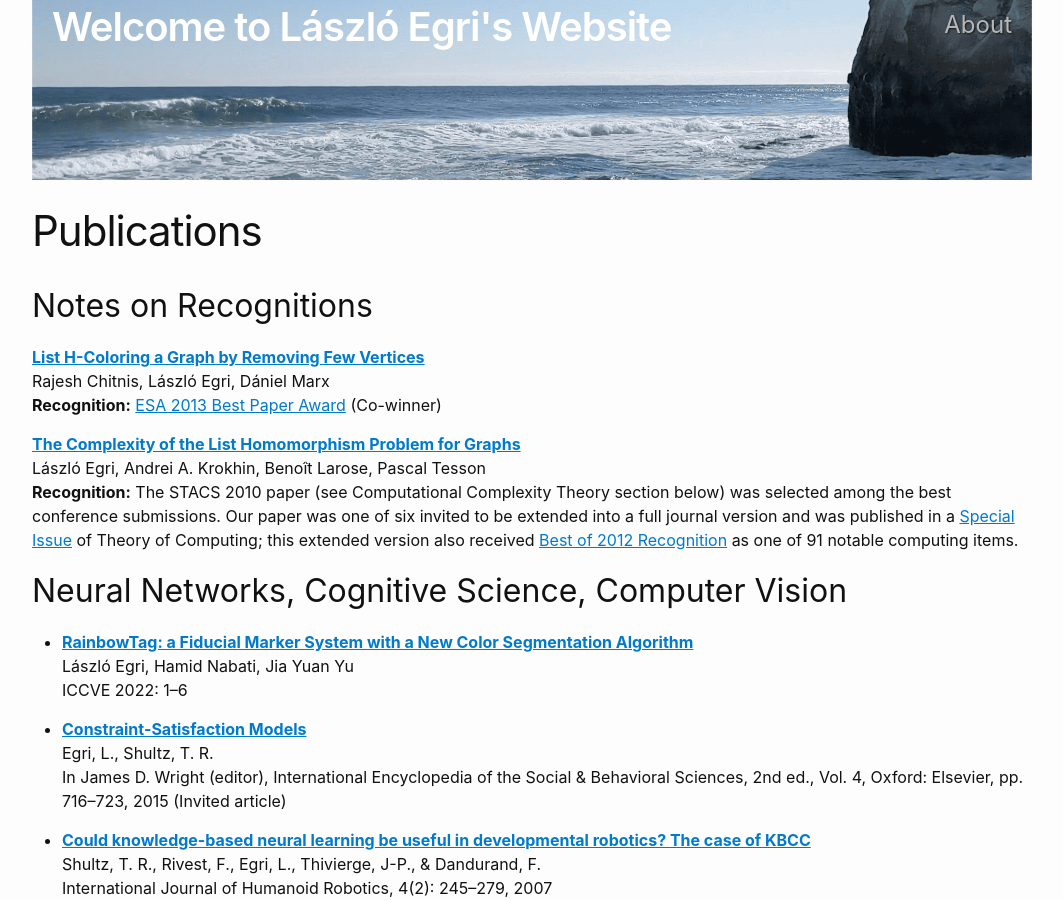
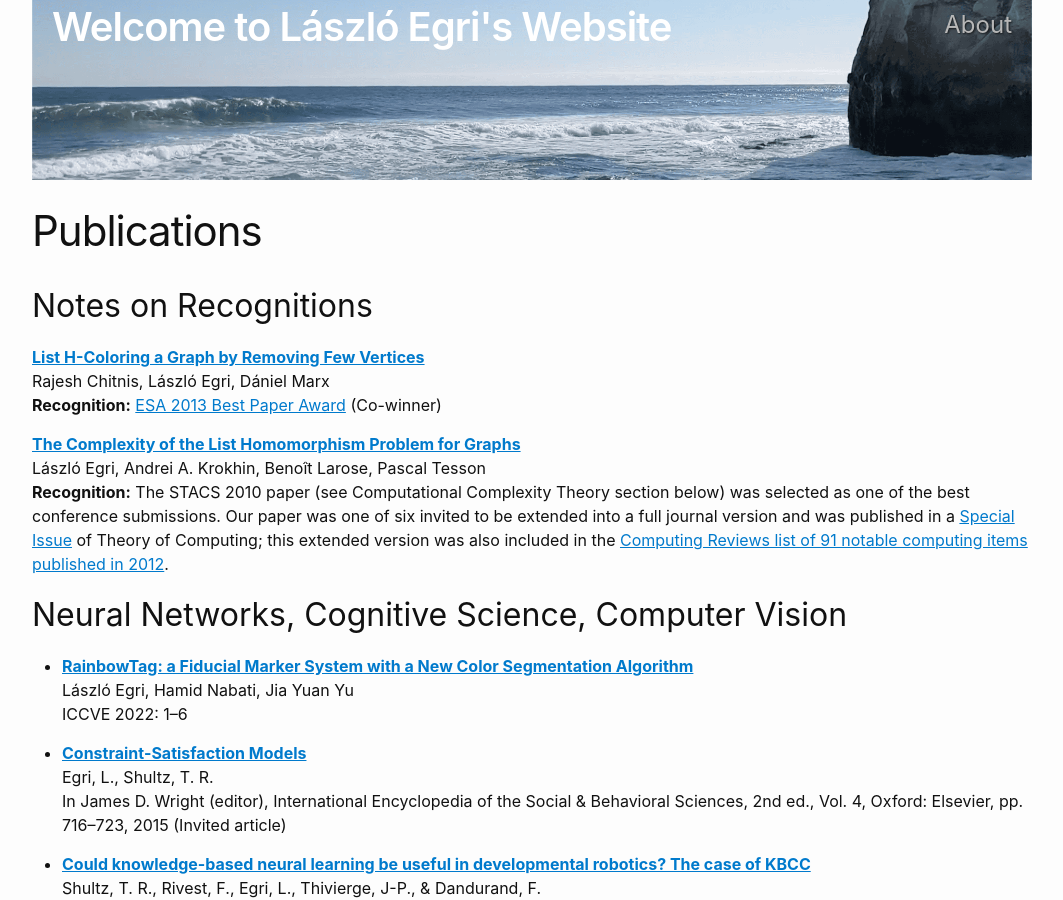
Before and after one commit to laszloegri/laszloegri.github.io, a Jekyll site: the page built from _posts/2025-01-30-publications.markdown, in a window 1280 px wide and 900 px high. Shown: the whole window, without its empty margins (108-1171 px from the left). Built offline with Jekyll 4.4.1, drawn with Linux system fonts in a browser that asks for light colours; some of the changed text lies outside the part shown.

Commit message:
polished things

```diff
--- a/_posts/2025-01-30-publications.markdown
+++ b/_posts/2025-01-30-publications.markdown
@@ -15,7 +15,7 @@ Rajesh Chitnis, László Egri, Dániel Marx
 
 **[The Complexity of the List Homomorphism Problem for Graphs](https://doi.org/10.1007/s00224-011-9333-8)**
 László Egri, Andrei A. Krokhin, Benoît Larose, Pascal Tesson
-**Recognition:** The STACS 2010 paper (see Computational Complexity Theory section below) was selected among the best conference submissions. Our paper was one of six invited to be extended into a full journal version and was published in a [Special Issue](https://link.springer.com/article/10.1007/s00224-012-9401-8) of Theory of Computing; this extended version also received [Best of 2012 Recognition](http://www.computingreviews.com/recommend/bestof/notableitems_2012.cfm) as one of 91 notable computing items.
+**Recognition:** The STACS 2010 paper (see Computational Complexity Theory section below) was selected as one of the best conference submissions. Our paper was one of six invited to be extended into a full journal version and was published in a [Special Issue](https://link.springer.com/article/10.1007/s00224-012-9401-8) of Theory of Computing; this extended version was also included in the [Computing Reviews list of 91 notable computing items published in 2012](http://www.computingreviews.com/recommend/bestof/notableitems_2012.cfm).
 
 ## Neural Networks, Cognitive Science, Computer Vision
 
@@ -80,7 +80,7 @@ László Egri, Andrei A. Krokhin, Benoît Larose, Pascal Tesson
 - **[The Complexity of the List Homomorphism Problem for Graphs](https://doi.org/10.1007/s00224-011-9333-8)**
   László Egri, Andrei A. Krokhin, Benoît Larose, Pascal Tesson
   Theory of Computing Systems (Special Issue) 51(2): 143–178, 2012
-  (The STACS 2010 paper was selected among the best conference submissions. Our paper was one of six invited to be extended into a full journal version and was published in a [Special Issue](https://link.springer.com/article/10.1007/s00224-012-9401-8) of Theory of Computing; this extended version also received [Best of 2012 Recognition](http://www.computingreviews.com/recommend/bestof/notableitems_2012.cfm) as one of 91 notable computing items.)
+  (The STACS 2010 paper was selected as one of the best conference submissions. Our paper was one of six invited to be extended into a full journal version and was published in a [Special Issue](https://link.springer.com/article/10.1007/s00224-012-9401-8) of Theory of Computing; this extended version was also included in the [Computing Reviews list of 91 notable computing items published in 2012](http://www.computingreviews.com/recommend/bestof/notableitems_2012.cfm).)
 
 - **[On Constraint Satisfaction Problems Below P](https://drops.dagstuhl.de/entities/document/10.4230/LIPIcs.CSL.2011.203)**
   László Egri
```
Also changed, not shown: 2 other files.
